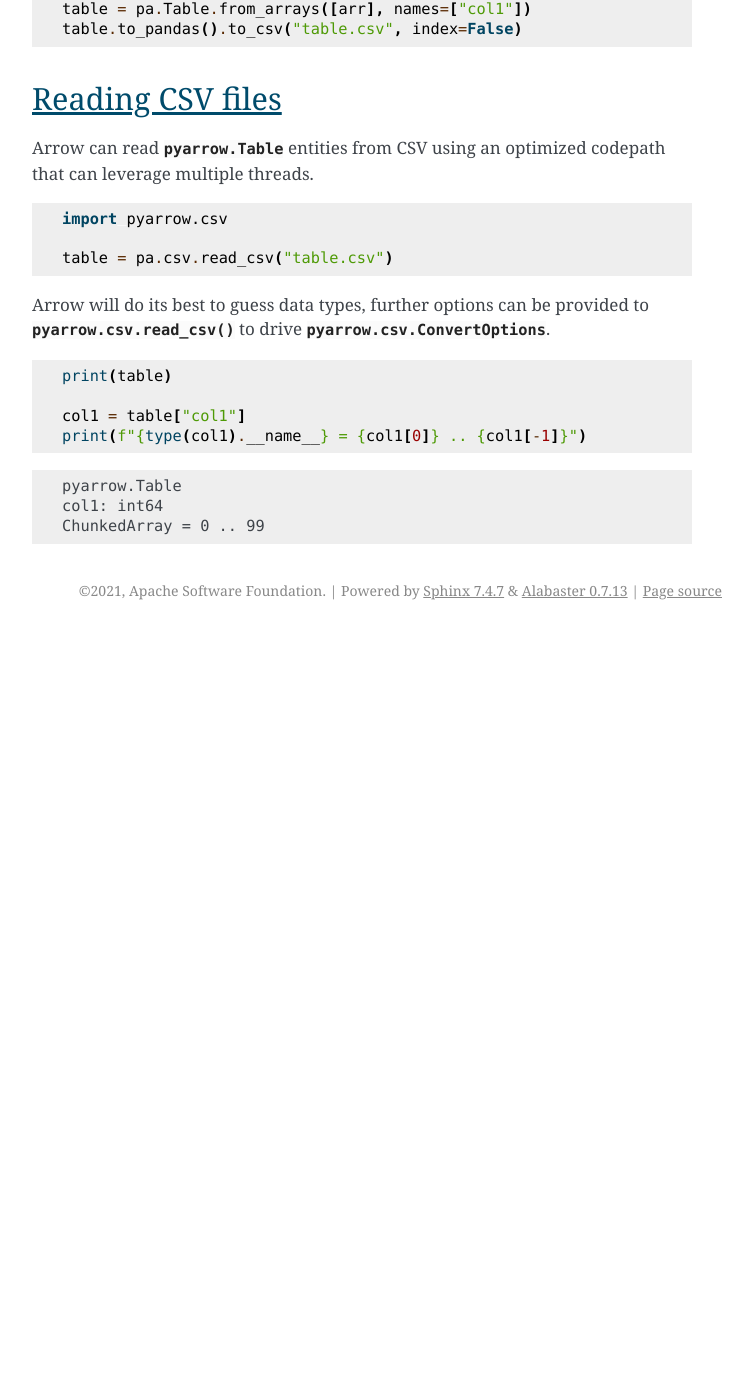
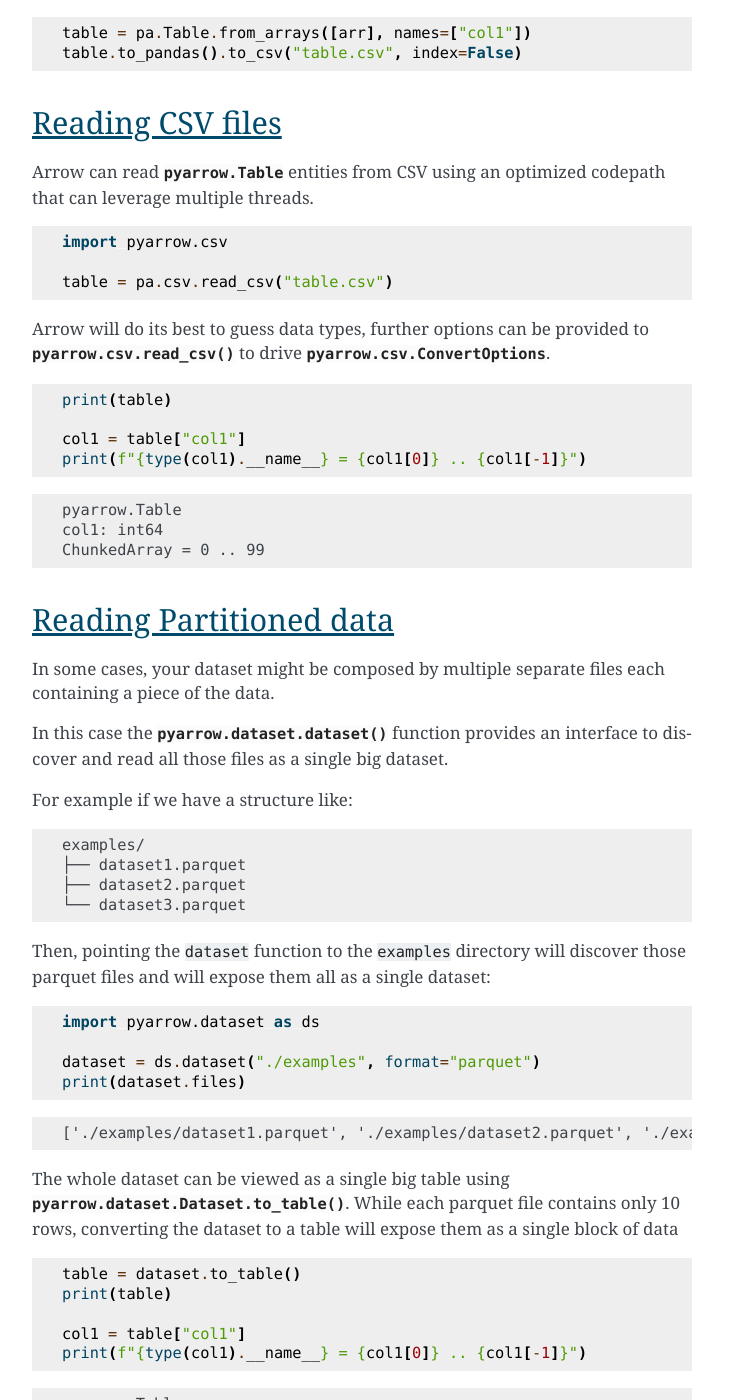
Before and after one commit to singhgur/arrow-cookbook, a Sphinx documentation site: the page built from python/source/io.rst, in a window 1280 px wide and 1400 px high, scrolled down 2545 px. Shown: the whole window, without its empty margins (388-1141 px from the left). Built offline with Sphinx 7.4.7, drawn with Linux system fonts in a browser that asks for light colours; before the commit the page ends 3175 px from its top, so only the background shows below that; some of the changed text lies outside the part shown.

Commit message:
Partitioned data

```diff
--- a/python/source/io.rst
+++ b/python/source/io.rst
@@ -168,3 +168,96 @@ provided to :func:`pyarrow.csv.read_csv` to drive
     pyarrow.Table
     col1: int64
     ChunkedArray = 0 .. 99
+
+Reading Partitioned data
+========================
+
+In some cases, your dataset might be composed by multiple separate
+files each containing a piece of the data.
+
+.. testsetup::
+
+    import pathlib
+    import pyarrow.parquet as pq
+
+    examples = pathlib.Path("examples")
+    examples.mkdir(exist_ok=True)
+
+    pq.write_table(pa.table({"col1": range(10)}),
+                   examples / "dataset1.parquet", compression=None)
+    pq.write_table(pa.table({"col1": range(10, 20)}),
+                   examples / "dataset2.parquet", compression=None)
+    pq.write_table(pa.table({"col1": range(20, 30)}),
+                   examples / "dataset3.parquet", compression=None)
+
+In this case the :func:`pyarrow.dataset.dataset` function provides
+an interface to discover and read all those files as a single big dataset.
+
+For example if we have a structure like:
+
+.. code-block::
+
+    examples/
+    ├── dataset1.parquet
+    ├── dataset2.parquet
+    └── dataset3.parquet
+
+Then, pointing the ``dataset`` function to the ``examples`` directory
+will discover those parquet files and will expose them all as a single
+dataset:
+
+.. testcode::
+
+    import pyarrow.dataset as ds
+
+    dataset = ds.dataset("./examples", format="parquet")
+    print(dataset.files)
+
+.. testoutput::
+
+    ['./examples/dataset1.parquet', './examples/dataset2.parquet', './examples/dataset3.parquet']
+
+The whole dataset can be viewed as a single big table using
+:meth:`pyarrow.dataset.Dataset.to_table`. While each parquet file
+contains only 10 rows, converting the dataset to a table will
+expose them as a single block of data
+
+.. testcode::
+
+    table = dataset.to_table()
+    print(table)
+
+    col1 = table["col1"]
+    print(f"{type(col1).__name__} = {col1[0]} .. {col1[-1]}")
+
+.. testoutput::
+
+    pyarrow.Table
+    col1: int64
+    ChunkedArray = 0 .. 29
+
+Notice that converting to a table will force all data to be loaded
+in memory, which for big datasets is not what you usually want.
+
+For this reason, it might be better to rely on the
+:meth:`pyarrow.dataset.Dataset.to_batches` method, which allows to
+iteratively load a chunk of data at the time returning a
+:class:`pyarrow.RecordBatch` for each one of them.
+
+.. testcode::
+
+    for record_batch in dataset.to_batches():
+        col1 = record_batch.column("col1")
+        print(f"{col1._name} = {col1[0]} .. {col1[-1]}")
+
+.. testoutput::
+
+    col1 = 0 .. 9
+    col1 = 10 .. 19
+    col1 = 20 .. 29
+
+.. note::
+
+    The ``dataset`` function also supports reading data from cloud
+    storages, so it's perfectly possible to point the dataset class
+    to something like a S3 bucket instead of a local directory.
```
